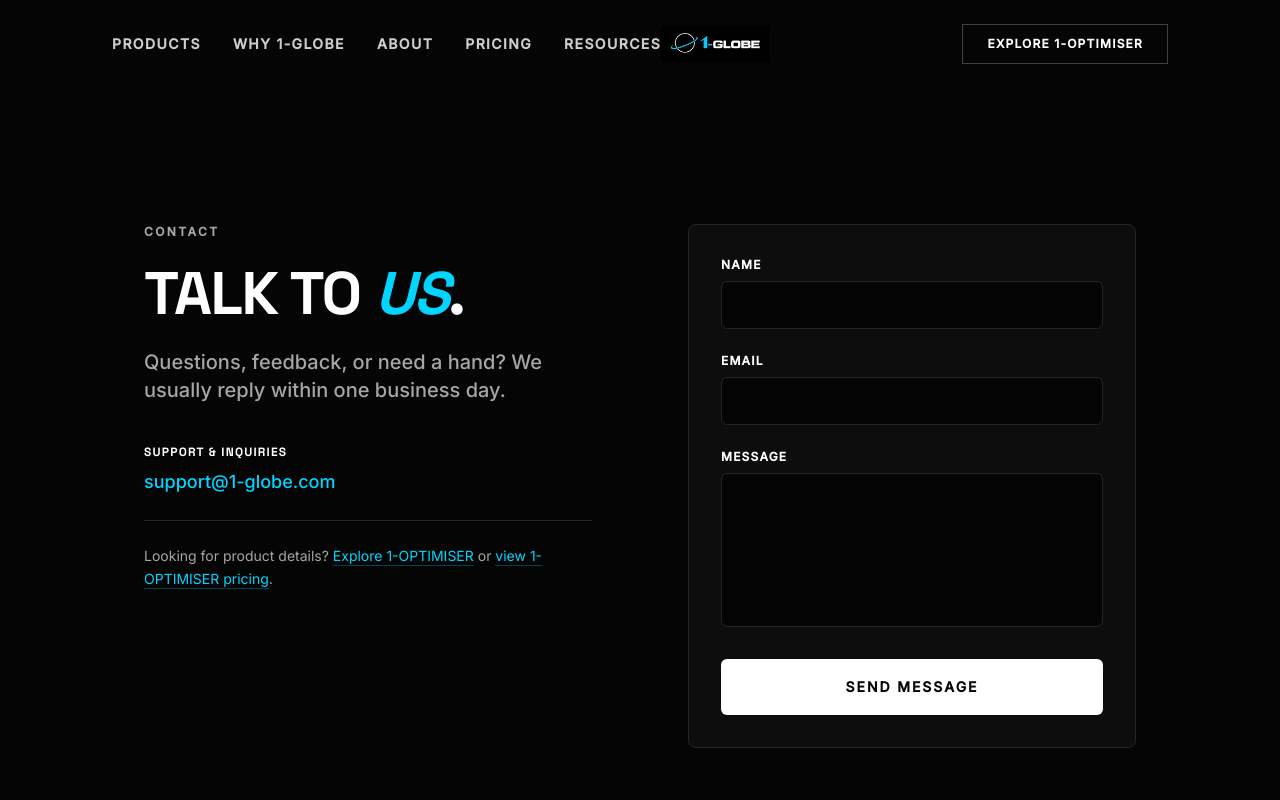
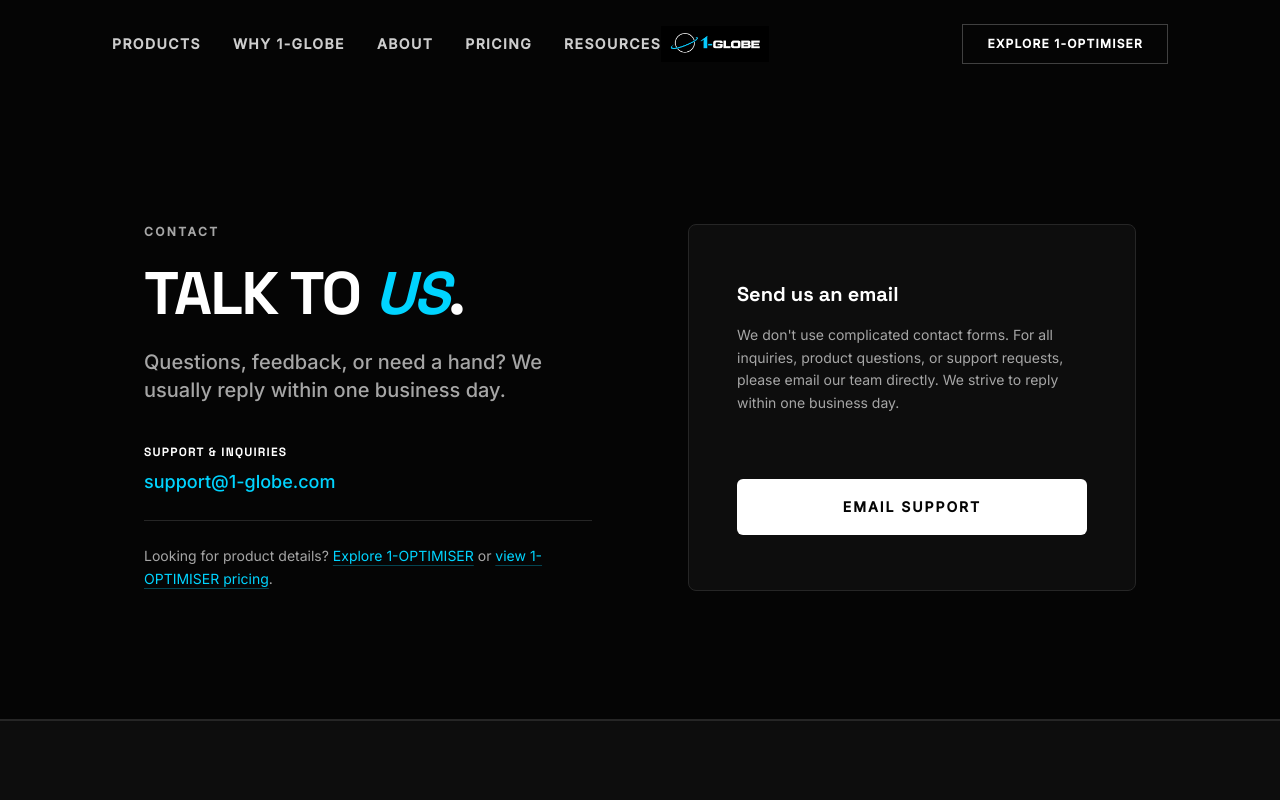
Before and after one commit to shailpoonia/1-globe-next, a Next.js app: page /contact in a window 1280 px wide. Shown: the top 800 px of the page. Built offline with nearby package versions, Linux system fonts and the light colour scheme.

Commit message:
fix: refine launch ux and conversion flow

```diff
--- a/src/app/apps/1-optimiser/page.tsx
+++ b/src/app/apps/1-optimiser/page.tsx
@@ -25,7 +25,7 @@
   const product = ENTITY_PRODUCTS['1-optimiser'];
 
   return (
-    <div className="flex flex-col bg-background text-foreground selection:bg-primary/20 selection:text-primary pt-24">
+    <main className="flex flex-col bg-background text-foreground selection:bg-primary/20 selection:text-primary pt-24">
       <SoftwareAppSchema
         name={product.name}
         description={product.description}
@@ -41,7 +41,7 @@
             <span className="hidden sm:inline-block text-xs font-medium text-muted-foreground uppercase tracking-wide">Shopify Image Optimizer</span>
           </div>
         }
-        ctaText="Coming to App Store"
+        ctaText="COMING SOON TO SHOPIFY"
       />
 
       {/* 1. App Hero with AI Pipeline Card */}
@@ -56,7 +56,7 @@
             </div>
           </div>
         }
-        primaryCtaText="COMING TO APP STORE"
+        primaryCtaText="COMING SOON TO SHOPIFY"
         secondaryCtaText="See how it works"
         secondaryCtaUrl="#features"
         heroMoment={<AIPipelineHeroCard />}
@@ -80,12 +80,12 @@
         italicWord="BETTER"
         headlinePart2="PERFORMANCE?"
         subhead="Explore how 1-OPTIMISER is designed to improve image performance across your catalog."
-        primaryCtaText="COMING TO APP STORE"
+        primaryCtaText="COMING SOON TO SHOPIFY"
         primaryIsLink={false}
         secondaryCtaText="View pricing"
         secondaryCtaUrl="/pricing"
         secondaryIsLink={true}
       />
-    </div>
+    </main>
   )
 }
--- a/src/app/contact/page.tsx
+++ b/src/app/contact/page.tsx
@@ -51,55 +51,23 @@
               </div>
             </div>
 
-            {/* Right: Form */}
-            <div>
-              <form
-                className="bg-card border border-border p-8 flex flex-col gap-6 rounded-[var(--radius)]"
-                action="mailto:support@1-globe.com"
-                method="POST"
-                encType="text/plain"
-              >
-
-                <div className="flex flex-col gap-2">
-                  <label htmlFor="name" className="text-xs font-bold uppercase tracking-widest text-foreground">Name</label>
-                  <input
-                    type="text"
-                    id="name"
-                    name="name"
-                    required
-                    className="h-12 px-4 bg-background border border-border focus:outline-none focus:ring-1 focus:ring-primary text-foreground rounded-md"
-                  />
+            {/* Right: Direct Email CTA */}
+            <div className="flex flex-col justify-center">
+              <div className="bg-card border border-border p-8 md:p-12 flex flex-col gap-8 rounded-[var(--radius)] h-full justify-center">
+                <div>
+                  <h2 className="text-xl font-heading font-bold text-foreground mb-4">Send us an email</h2>
+                  <p className="text-muted-foreground text-sm leading-relaxed mb-8">
+                    We don't use complicated contact forms. For all inquiries, product questions, or support requests, please email our team directly. We strive to reply within one business day.
+                  </p>
                 </div>
 
-                <div className="flex flex-col gap-2">
-                  <label htmlFor="email" className="text-xs font-bold uppercase tracking-widest text-foreground">Email</label>
-                  <input
-                    type="email"
-                    id="email"
-                    name="email"
-                    required
-                    className="h-12 px-4 bg-background border border-border focus:outline-none focus:ring-1 focus:ring-primary text-foreground rounded-md"
-                  />
-                </div>
-
-                <div className="flex flex-col gap-2">
-                  <label htmlFor="message" className="text-xs font-bold uppercase tracking-widest text-foreground">Message</label>
-                  <textarea
-                    id="message"
-                    name="message"
-                    required
-                    rows={5}
-                    className="p-4 bg-background border border-border focus:outline-none focus:ring-1 focus:ring-primary text-foreground resize-none rounded-md"
-                  />
-                </div>
-
-                <button
-                  type="submit"
-                  className="interactive-btn h-14 font-bold text-sm uppercase tracking-[0.14em] bg-foreground text-background focus-visible:outline-none focus-visible:ring-2 focus-visible:ring-primary mt-2"
+                <a
+                  href="mailto:support@1-globe.com"
+                  className="interactive-btn h-14 font-bold text-sm uppercase tracking-[0.14em] bg-foreground text-background focus-visible:outline-none focus-visible:ring-2 focus-visible:ring-primary flex items-center justify-center w-full"
                 >
-                  Send Message
-                </button>
-              </form>
+                  Email Support
+                </a>
+              </div>
             </div>
 
           </div>
--- a/src/app/layout.tsx
+++ b/src/app/layout.tsx
@@ -66,9 +66,9 @@
 }) {
   return (
     <html lang="en" className="dark">
-      <body className={`${spaceGrotesk.variable} ${inter.variable} min-h-screen bg-background font-sans text-foreground antialiased`}>
+      <body className={`${spaceGrotesk.variable} ${inter.variable} min-h-screen bg-background font-sans text-foreground antialiased flex flex-col`}>
         <Header />
-        <main className="flex-1">{children}</main>
+        <div className="flex-1 flex flex-col">{children}</div>
         <Footer />
         <Analytics />
       </body>
--- a/src/app/page.tsx
+++ b/src/app/page.tsx
@@ -28,7 +28,7 @@
 
 export default function HomePage() {
   return (
-    <div className="flex flex-col bg-background text-foreground selection:bg-primary/20 selection:text-primary pt-24">
+    <main className="flex flex-col bg-background text-foreground selection:bg-primary/20 selection:text-primary pt-24">
       <OrganizationSchema />
       <WebSiteSchema />
       {/* 01: Hero */}
@@ -71,6 +71,6 @@
         secondaryCtaUrl="/pricing"
         secondaryIsLink={true}
       />
-    </div>
+    </main>
   )
 }
--- a/src/app/pricing/page.tsx
+++ b/src/app/pricing/page.tsx
@@ -49,7 +49,7 @@
                 </div>
                 <div className="flex-1"></div>
                 <div className="w-full inline-flex items-center justify-center h-14 font-bold text-xs uppercase tracking-widest bg-secondary text-muted-foreground cursor-not-allowed select-none mt-6">
-                  COMING TO APP STORE
+                  COMING SOON TO SHOPIFY
                 </div>
               </div>
 
@@ -68,7 +68,7 @@
                   <p className="text-sm font-medium text-muted-foreground">$0.02 / image</p>
                 </div>
                 <div className="w-full inline-flex items-center justify-center h-14 font-bold text-xs uppercase tracking-widest bg-secondary text-muted-foreground cursor-not-allowed select-none mt-6">
-                  COMING TO APP STORE
+                  COMING SOON TO SHOPIFY
                 </div>
               </div>
 
@@ -87,7 +87,7 @@
                   <p className="text-sm font-medium text-muted-foreground">$0.02 / image</p>
                 </div>
                 <div className="w-full inline-flex items-center justify-center h-14 font-bold text-xs uppercase tracking-widest bg-secondary text-muted-foreground cursor-not-allowed select-none mt-6">
-                  COMING TO APP STORE
+                  COMING SOON TO SHOPIFY
                 </div>
               </div>
 
@@ -106,15 +106,28 @@
                   <p className="text-sm font-medium text-muted-foreground">$0.018 / image</p>
                 </div>
                 <div className="w-full inline-flex items-center justify-center h-14 font-bold text-xs uppercase tracking-widest bg-secondary text-muted-foreground cursor-not-allowed select-none mt-6">
-                  COMING TO APP STORE
+                  COMING SOON TO SHOPIFY
                 </div>
               </div>
 
             </div>
 
-            <p className="text-xs text-muted-foreground font-medium uppercase tracking-widest mt-12 text-center">
+            <p className="text-xs text-muted-foreground font-medium uppercase tracking-widest mt-12 mb-16 text-center">
               One-time payment through Shopify Billing. Buy additional image credits when needed.
             </p>
+
+            <div className="border-t border-border pt-16 flex flex-col items-center text-center">
+              <h2 className="text-2xl font-heading font-bold text-foreground mb-4">1-OPTIMISER is coming soon.</h2>
+              <p className="text-muted-foreground leading-relaxed mb-8 max-w-lg">
+                We are finalizing our Shopify integration. Explore the full capabilities of 1-OPTIMISER to see how it can help you build a stronger storefront foundation.
+              </p>
+              <Link
+                href="/apps/1-optimiser"
+                className="interactive-btn inline-flex items-center justify-center h-14 px-8 font-bold text-sm uppercase tracking-[0.14em] bg-foreground text-background focus-visible:outline-none focus-visible:ring-2 focus-visible:ring-primary"
+              >
+                EXPLORE 1-OPTIMISER
+              </Link>
+            </div>
           </div>
         </Section>
       </main>
--- a/src/components/feature-page/AppHero.tsx
+++ b/src/components/feature-page/AppHero.tsx
@@ -14,7 +14,7 @@
   eyebrow = "1-OPTIMISER",
   headline = "Make every product image work harder.",
   subhead = "Compress, optimize and support image context across your Shopify catalog.",
-  primaryCtaText = "COMING TO APP STORE",
+  primaryCtaText = "COMING SOON TO SHOPIFY",
   secondaryCtaText = "See how it works",
   secondaryCtaUrl = "#how",
   heroMoment
--- a/src/components/feature-page/AppSubNav.tsx
+++ b/src/components/feature-page/AppSubNav.tsx
@@ -8,7 +8,7 @@
 
 export const AppSubNav: React.FC<AppSubNavProps> = ({
   appName,
-  ctaText = "Coming to App Store"
+  ctaText = "COMING SOON TO SHOPIFY"
 }) => {
   return (
     <div className="sticky top-[4.5rem] z-40 w-full border-b border-border bg-background">
```
